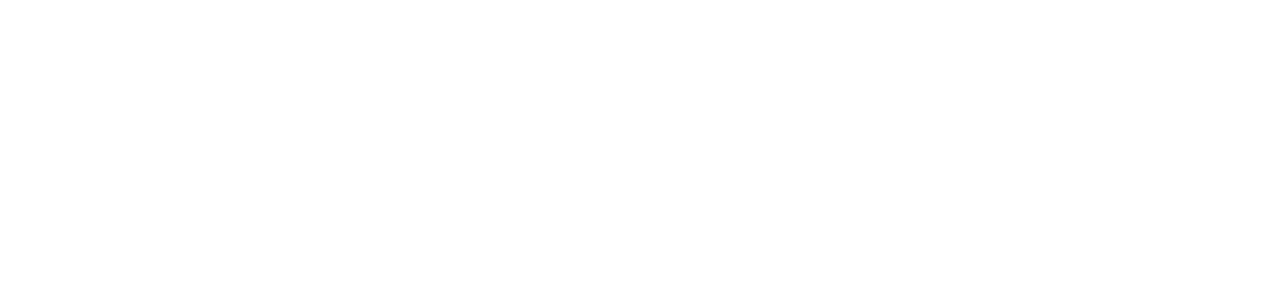
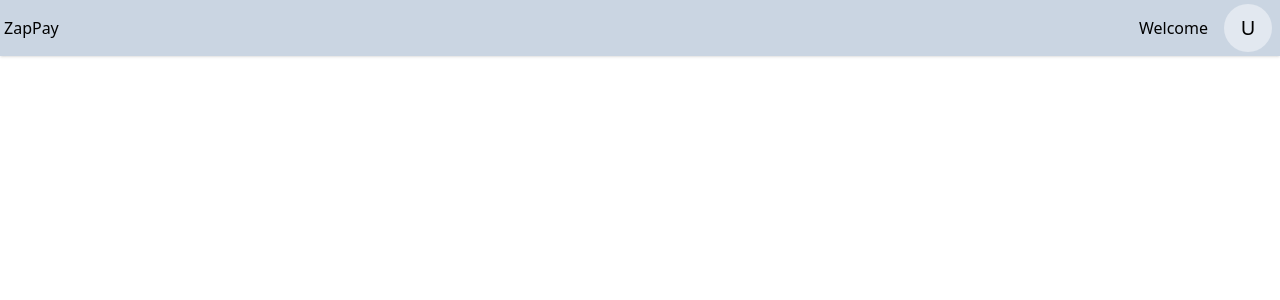
Before and after one commit to ANIKETHPAWAR/Fintech, a React (Vite) app in the folder frontend/: page /dashboard in a window 1280 px wide. Before the commit this address had no page. Shown: the top 300 px of the page. Built offline with nearby package versions, Linux system fonts and the light colour scheme.

Commit message:
added some components

```diff
--- a/frontend/src/App.jsx
+++ b/frontend/src/App.jsx
@@ -2,6 +2,7 @@
 import { BrowserRouter as Router, Routes, Route } from 'react-router-dom';
 import { Signup } from './pages/signup';
 import { Signin } from './pages/signin';
+import { Dashboard } from './pages/dashboard';
 function App() {
   return (
     <div>
@@ -9,7 +10,8 @@
         <Routes>
           <Route path="/signup" element={<Signup />} />
           <Route path="/signin" element={<Signin />} />
-          {/* Add more routes as needed */}
+          <Route path="/dashboard" element={<Dashboard/>}/>
+
         </Routes>
       </Router>
     </div>
--- /dev/null
+++ b/frontend/src/components/AppBar.jsx
@@ -0,0 +1,14 @@
+export const Appbar = () => {
+    return <div className= "shadow h-14 flex justify-between bg-slate-300">
+        <div className="flex flex-col justify-center h-full ml-1">ZapPay </div>
+        <div className="flex">
+            <div className="flex flex-col justify-center h-full mr-4">Welcome</div>
+
+            <div className="rounded-full h-12 w-12 bg-slate-200 flex justify-center mt-1 mr-2">
+                <div className="flex flex-col justify-center h-full text-xl">
+                    U
+                </div>
+            </div>
+             </div>
+    </div>
+}
--- /dev/null
+++ b/frontend/src/components/Balance.jsx
@@ -0,0 +1,10 @@
+export const Balance = ({ value }) => {
+    return <div className="flex">
+        <div className="font-bold text-lg">
+            Your balance
+        </div>
+        <div className="font-semibold ml-4 text-lg">
+            Rs {value}
+        </div>
+    </div>
+}
--- /dev/null
+++ b/frontend/src/pages/dashboard.jsx
@@ -0,0 +1,9 @@
+import { Appbar } from "../components/AppBar";
+import { Balance } from "../components/Balance";
+export const Dashboard =()=>{
+    // return <div className="bg-slate-200 w-full">
+       return <div> <Appbar /></div>
+
+}
+//     </div>
+// }}
```
Also changed, not shown: frontend/src/components/Usercomp.jsx (added).
